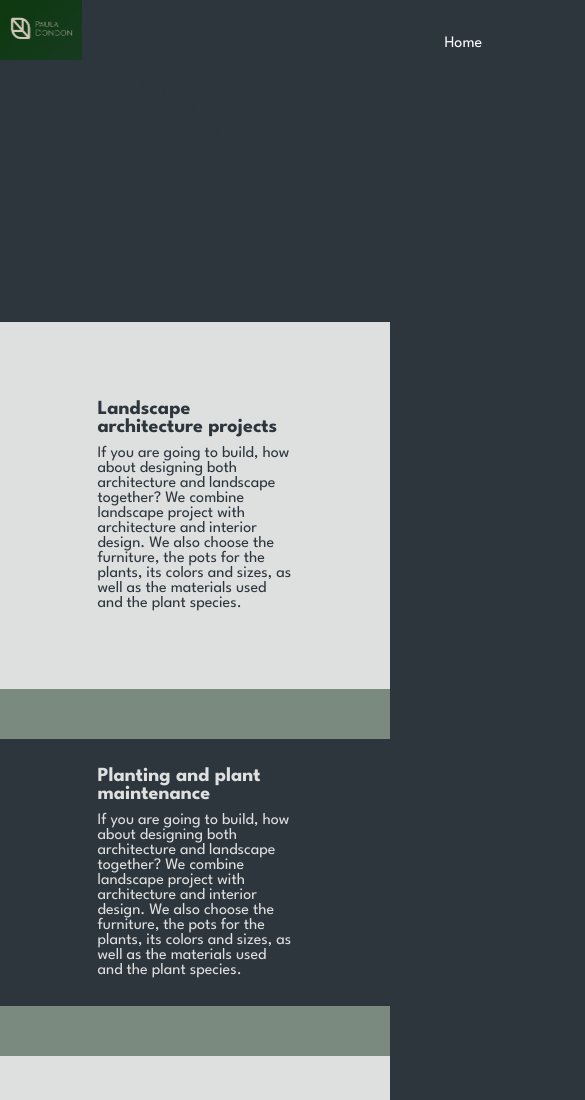
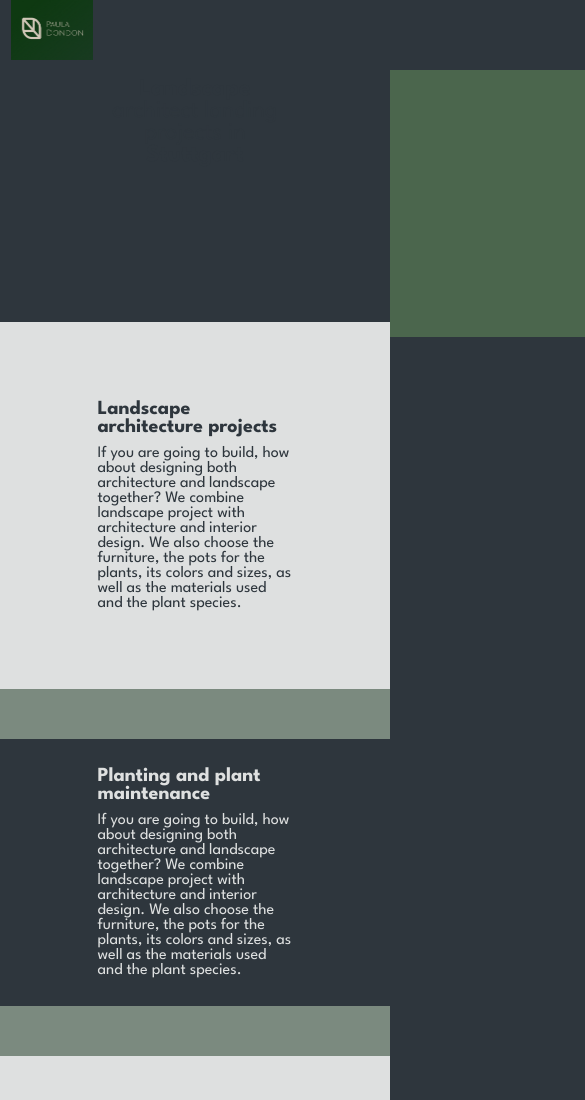
Before and after one commit to arthurmeibak/Site-Don, a plain HTML site: page index.html in a window 390 px wide. Shown: the top 1100 px of the page, 585 px wide, since content can reach past the window. Drawn offline with Linux system fonts and the light colour scheme.

Commit message:
Update style.css

```diff
--- a/style.css
+++ b/style.css
@@ -20,17 +20,13 @@
 
     html {
         scroll-behavior: smooth;
-        max-width: 100%;
         overflow-x: hidden;
+        max-width: 100vw;
     }
 
     body {
         background-color:  #2E363D;
         line-height: 1.5e
-    }
-
-    .wrapper {
-        overflow-x: hidden;
     }
 
     ul {
@@ -665,7 +661,18 @@ ul {
         padding: 0 24px;
     }
 
-
+    .nav-menu {
+        position: fixed;
+        right: -100%;
+        top: 70px;
+        gap: 0;
+        flex-direction: column;
+        background-color: #4B664D;
+        width: 100%;
+        text-align: center;
+        transition: 0.3s;
+        z-index: 1;
+    }
 
     .nav-menu.active {
         right: 0;
```
